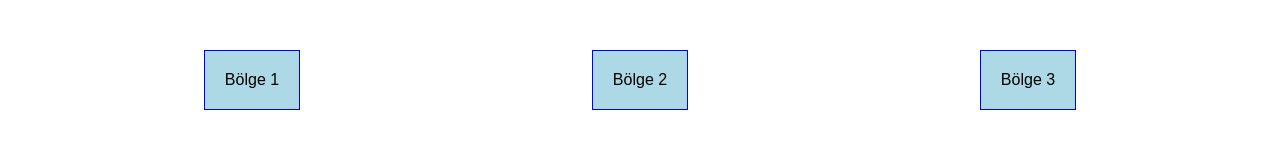
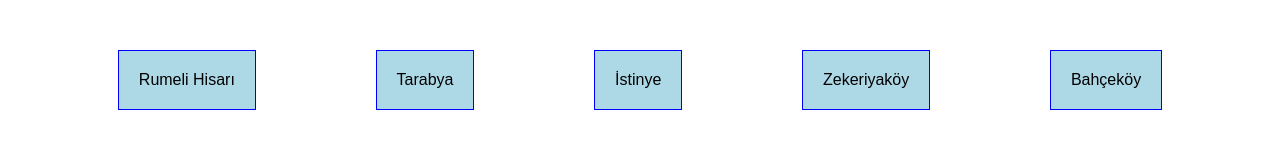
Before and after one commit to Marowitski/Marowitski.github.io, a plain HTML site: page index.html in a window 1280 px wide. Drawn offline with Linux system fonts and the light colour scheme.

Commit message:
Update index.html

```diff
--- a/index.html
+++ b/index.html
@@ -3,18 +3,27 @@
 <head>
     <meta charset="UTF-8">
     <meta name="viewport" content="width=device-width, initial-scale=1.0">
-    <title>İnteraktif Harita</title>
+    <title>Sarıyer Mahalleleri</title>
     <link rel="stylesheet" href="style.css">
 </head>
 <body>
     <div class="map">
-        <div class="region" id="region1" data-info="Bölge 1 Bilgileri">Bölge 1</div>
-        <div class="region" id="region2" data-info="Bölge 2 Bilgileri">Bölge 2</div>
-        <div class="region" id="region3" data-info="Bölge 3 Bilgileri">Bölge 3</div>
+        <div class="region" id="region1" data-info="Rumeli Hisarı">Rumeli Hisarı</div>
+        <div class="region" id="region2" data-info="Tarabya">Tarabya</div>
+        <div class="region" id="region3" data-info="İstinye">İstinye</div>
+        <div class="region" id="region4" data-info="Zekeriyaköy">Zekeriyaköy</div>
+        <div class="region" id="region5" data-info="Bahçeköy">Bahçeköy</div>
+        <!-- Diğer mahalleler için benzer kutucuklar ekleyebilirsiniz -->
     </div>
 
+    <!-- Bilgi baloncuğu -->
     <div id="infoBox" class="info-box">
         <p id="infoContent"></p>
+        <div class="info-buttons">
+            <button class="info-option">Detay 1</button>
+            <button class="info-option">Detay 2</button>
+            <button class="info-option">Detay 3</button>
+        </div>
     </div>
 
     <script src="script.js"></script>
```
